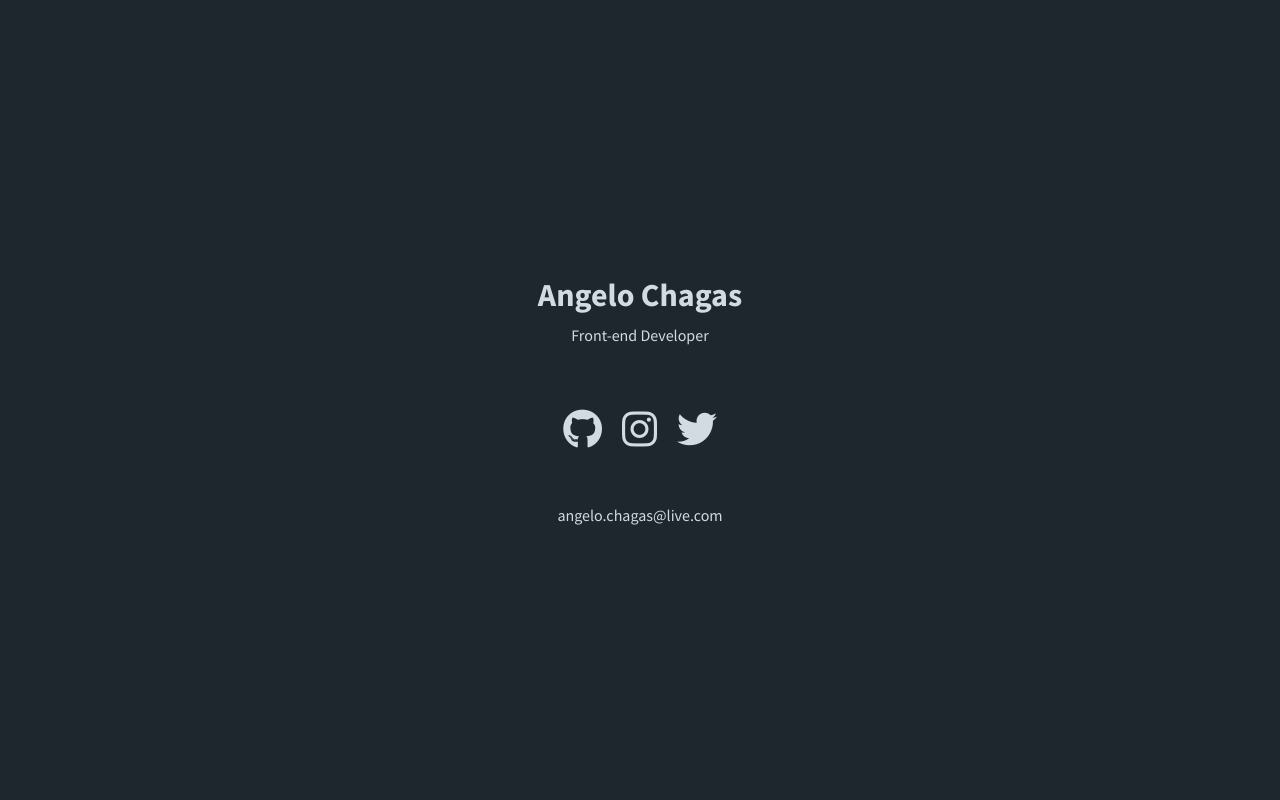
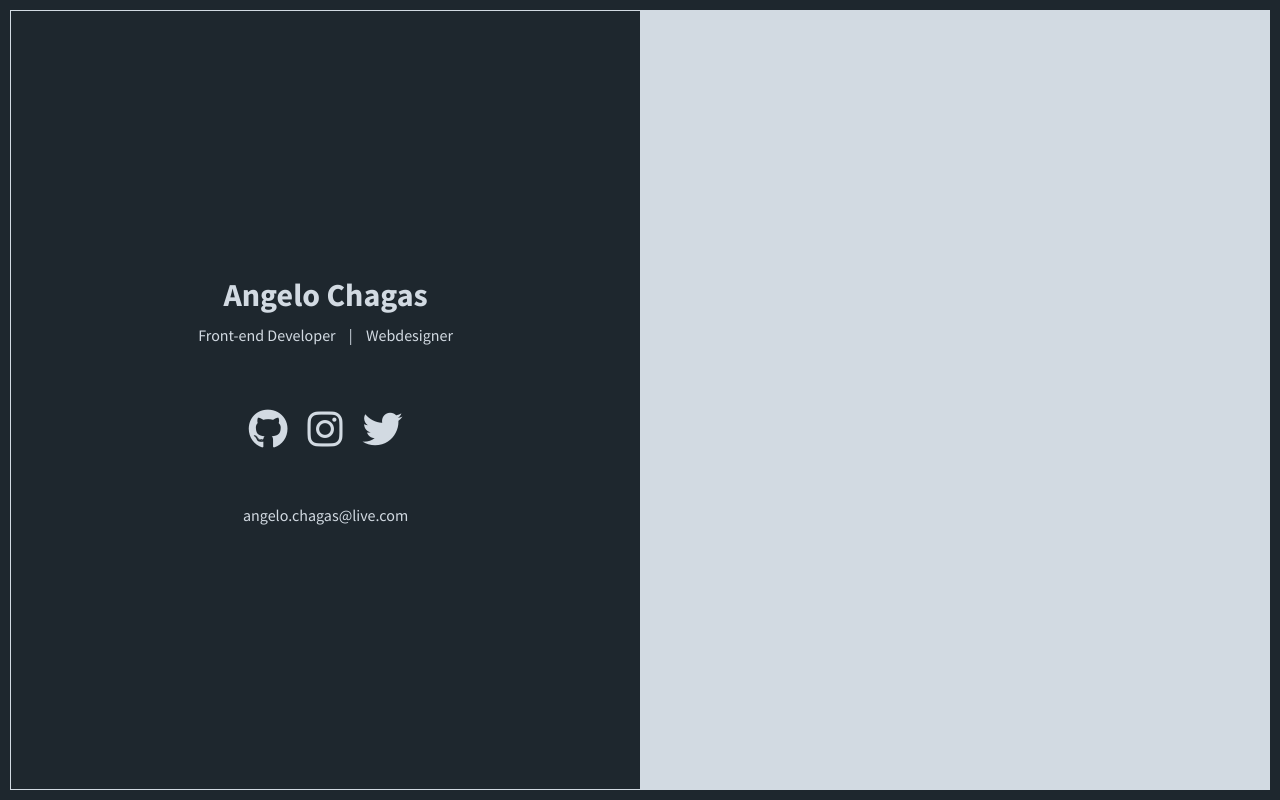
Before and after one commit to eldeno/eldeno.github.io, a plain HTML site: page index.html in a window 1280 px wide. Drawn offline with Linux system fonts and the light colour scheme.

Commit message:
layout adjustments

```diff
--- a/index.html
+++ b/index.html
@@ -17,8 +17,9 @@
 
 <body>
   <div class="container">
+    <div class="info">
       <h1>Angelo Chagas</h1>
-    <p class="job-title">Front-end Developer</p>
+      <p class="job-title"><span>Front-end Developer</span> | <span>Webdesigner</span></p>
       <ul class="social-box">
         <li><a href="https://github.com/eldeno"><i class="fa-brands fa-github"></i></a></li>
         <li><a href="#"><i class="fa-brands fa-instagram"></i></a></li>
@@ -28,6 +29,10 @@
       <script src="./main.js"></script>
       <p>angelo.chagas@live.com</p>
     </div>
+    <div class="latest-works">
+
+    </div>
+  </div>
 </body>
 
 </html>
--- a/sass/style.scss
+++ b/sass/style.scss
@@ -12,13 +12,23 @@ body {
 
 .container {
   display: flex;
+  padding: 10px;
+  height: 100vh;
+  width: 100vw;
+  margin: 0 auto;
+}
+
+// info and social media
+
+.info {
+  display: flex;
   flex-direction: column;
   align-items: center;
   justify-content: center;
-  padding: 10px;
-  height: 100vh;
-  width: 800px;
-  margin: 0 auto;
+  width: 100%;
+  border-top: 1px solid #d2dae2;
+  border-left: 1px solid #d2dae2;
+  border-bottom: 1px solid #d2dae2;
 }
 
 h1 {
@@ -27,6 +37,10 @@ h1 {
 
 .job-title {
   margin: 10px 0;
+
+  span {
+    margin: 0 10px;
+  }
 }
 
 .social-box {
@@ -55,3 +69,14 @@ h1 {
     }
   }
 }
+
+// latest works
+
+.latest-works {
+  display: flex;
+  flex-direction: column;
+  align-items: center;
+  justify-content: center;
+  width: 100%;
+  background: #d2dae2;
+}
```
Also changed, not shown: css/style.css, 1 other file. Lines whose indentation alone changed are shown as unchanged.
